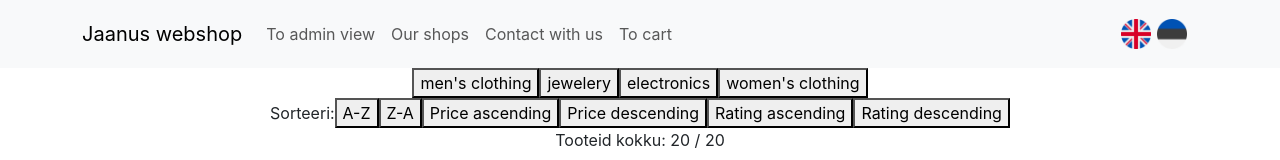
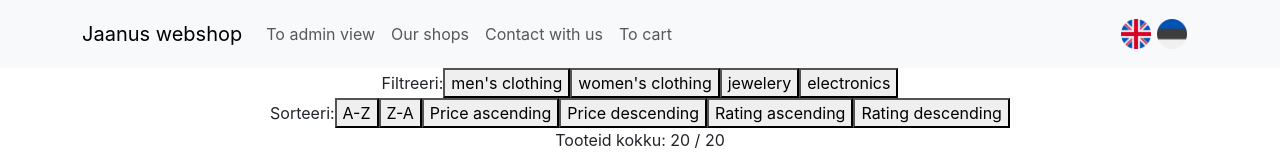
Before and after one commit to jaanus-pi/React-12-2023, a React (Create React App) app in the folder webshop/: page / in a window 1280 px wide. Shown: the top 160 px of the page. Built offline with nearby package versions, Linux system fonts and the light colour scheme.

Commit message:
Product filtering

```diff
--- a/webshop/src/pages/global/HomePage.jsx
+++ b/webshop/src/pages/global/HomePage.jsx
@@ -3,8 +3,8 @@ import productsFromFile from '../../data/products.json'
 import { useState } from 'react'
 import { Button } from 'react-bootstrap'
 import { Link } from 'react-router-dom'
+import { useTranslation } from 'react-i18next'
 import '../../css/HomePage.css'
-import { useTranslation } from 'react-i18next'
 
 const HomePage = () => {
   const [products, setProducts] = useState(productsFromFile);
@@ -40,12 +40,35 @@ const HomePage = () => {
     setProducts(products.slice());
   }
 
+  const filterMensClothing = () => {
+    const filtered = products.filter(product => product.category === "men's clothing");
+    setProducts(filtered);
+  }
+
+  const filterWomensClothing = () => {
+    const filtered = products.filter(product => product.category === "women's clothing");
+    setProducts(filtered);
+  }
+
+  const filterElectronics = () => {
+    const filtered = products.filter(product => product.category === "electronics");
+    setProducts(filtered);
+  }
+
+  const filterJewelery = () => {
+    const filtered = products.filter(product => product.category === "jewelery");
+    setProducts(filtered);
+  }
+
   return (
     <div>
-      <button>men's clothing</button>
-      <button>jewelery</button>
-      <button>electronics</button>
-      <button>women's clothing</button>
+      <div>
+        Filtreeri:
+        <button onClick={filterMensClothing}>men's clothing</button>
+        <button onClick={filterWomensClothing}>women's clothing</button>
+        <button onClick={filterJewelery}>jewelery</button>
+        <button onClick={filterElectronics}>electronics</button>
+      </div>
       <div>
         Sorteeri:
         <button onClick={sortAToZ}>A-Z</button>
```
